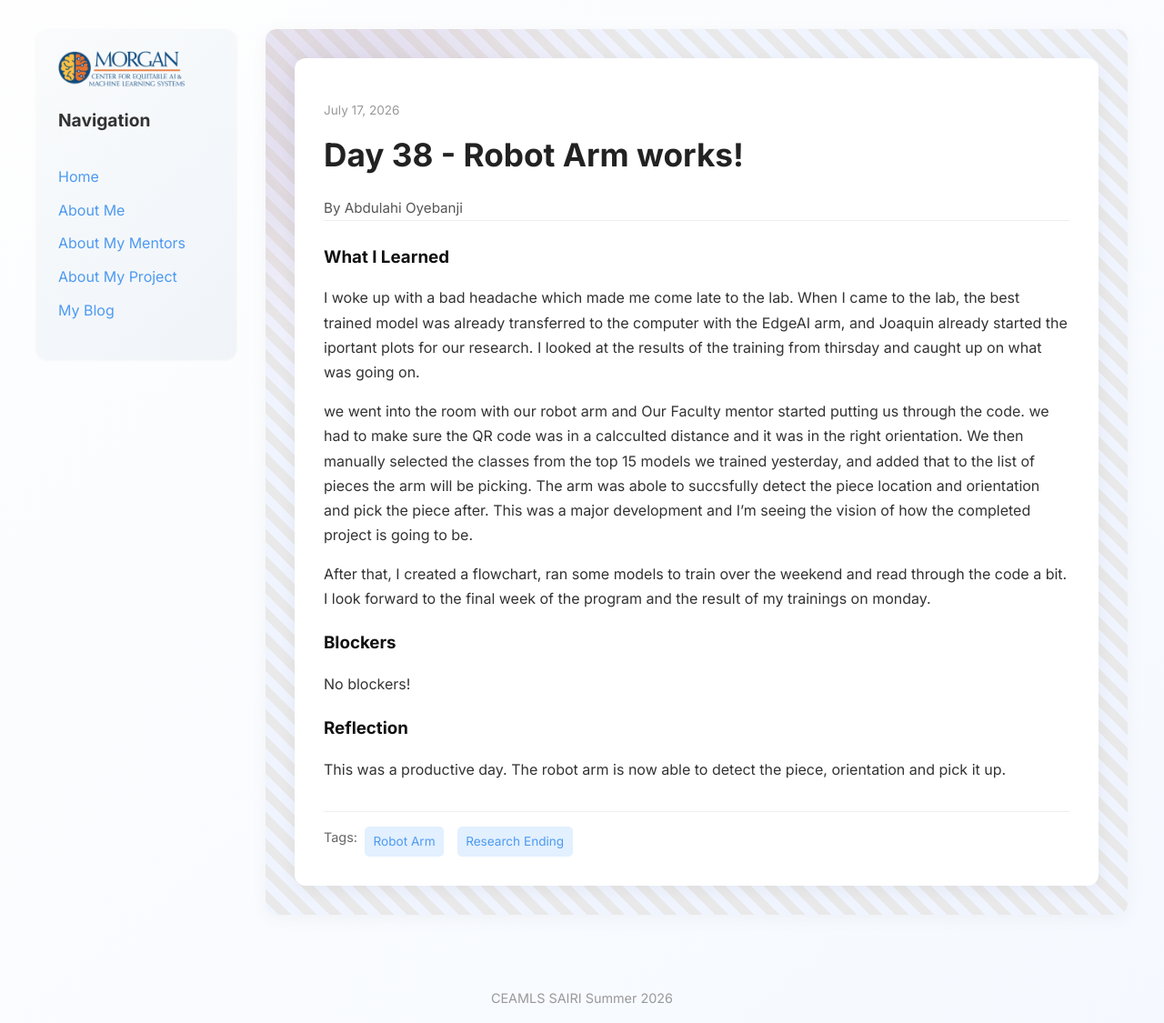
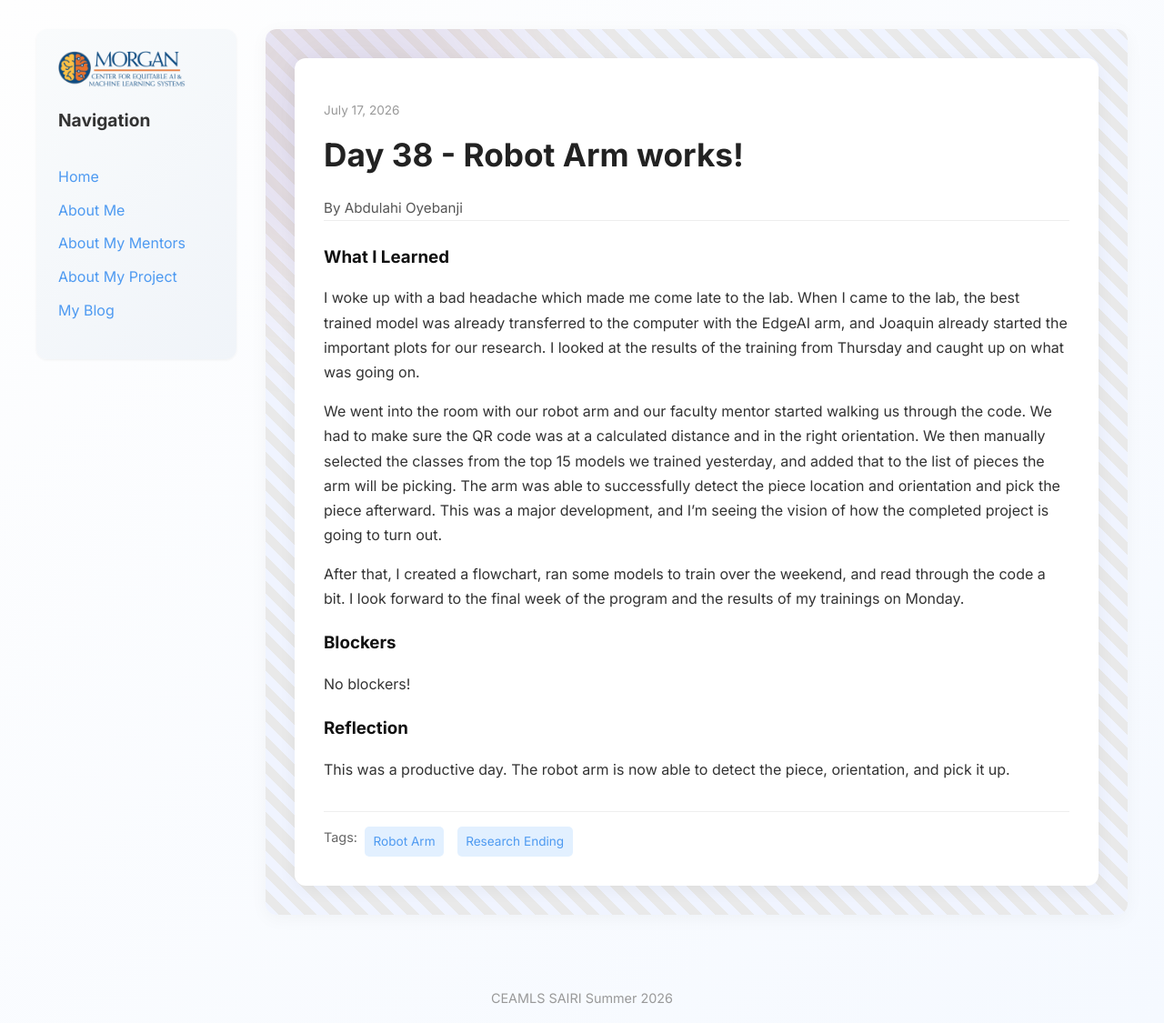
Before and after one commit to abdulahi-banji/abdulahi-banjiceamls26.github.io, a Jekyll site: the page built from _posts/2026-07-17-day-39.md, in a window 1280 px wide. Shown: the whole page at 91% size. Built offline with Jekyll 4.4.1, drawn with Linux system fonts in a browser that asks for light colours.

Commit message:
final draft

```diff
--- a/_posts/2026-07-17-day-39.md
+++ b/_posts/2026-07-17-day-39.md
@@ -6,16 +6,15 @@ permalink: /day39.html
 tags: ['Robot Arm', "Research Ending"]
 
 what_i_learned: |
-  I woke up with a bad headache which made me come late to the lab. When I came to the lab, the best trained model was already transferred to the computer with the EdgeAI arm, and Joaquin already started the iportant plots for our research. I looked at the results of the training from thirsday and caught up on what was going on.
+  I woke up with a bad headache which made me come late to the lab. When I came to the lab, the best trained model was already transferred to the computer with the EdgeAI arm, and Joaquin already started the important plots for our research. I looked at the results of the training from Thursday and caught up on what was going on.
 
-  we went into the room with our robot arm and Our Faculty mentor started putting us through the code. we had to make sure the QR code was in a calcculted distance and it was in the right orientation. We then manually selected the classes from the top 15 models we trained yesterday, and added that to the list of pieces the arm will be picking. The arm was abole to succsfully detect the piece location and orientation and pick the piece after. This was a major development and I'm seeing the vision of how the completed project is going to be.
+  We went into the room with our robot arm and our faculty mentor started walking us through the code. We had to make sure the QR code was at a calculated distance and in the right orientation. We then manually selected the classes from the top 15 models we trained yesterday, and added that to the list of pieces the arm will be picking. The arm was able to successfully detect the piece location and orientation and pick the piece afterward. This was a major development, and I'm seeing the vision of how the completed project is going to turn out.
 
-  After that, I created a flowchart, ran some models to train over the weekend and read through the code a bit. I look forward to the final week of the program and the result of my trainings on monday.
+  After that, I created a flowchart, ran some models to train over the weekend, and read through the code a bit. I look forward to the final week of the program and the results of my trainings on Monday.
 
 blockers: |
   No blockers!
 
-
 reflection: |
-  This was a productive day. The robot arm is now able to detect the piece, orientation and pick it up.
+  This was a productive day. The robot arm is now able to detect the piece, orientation, and pick it up.
 ---
```
